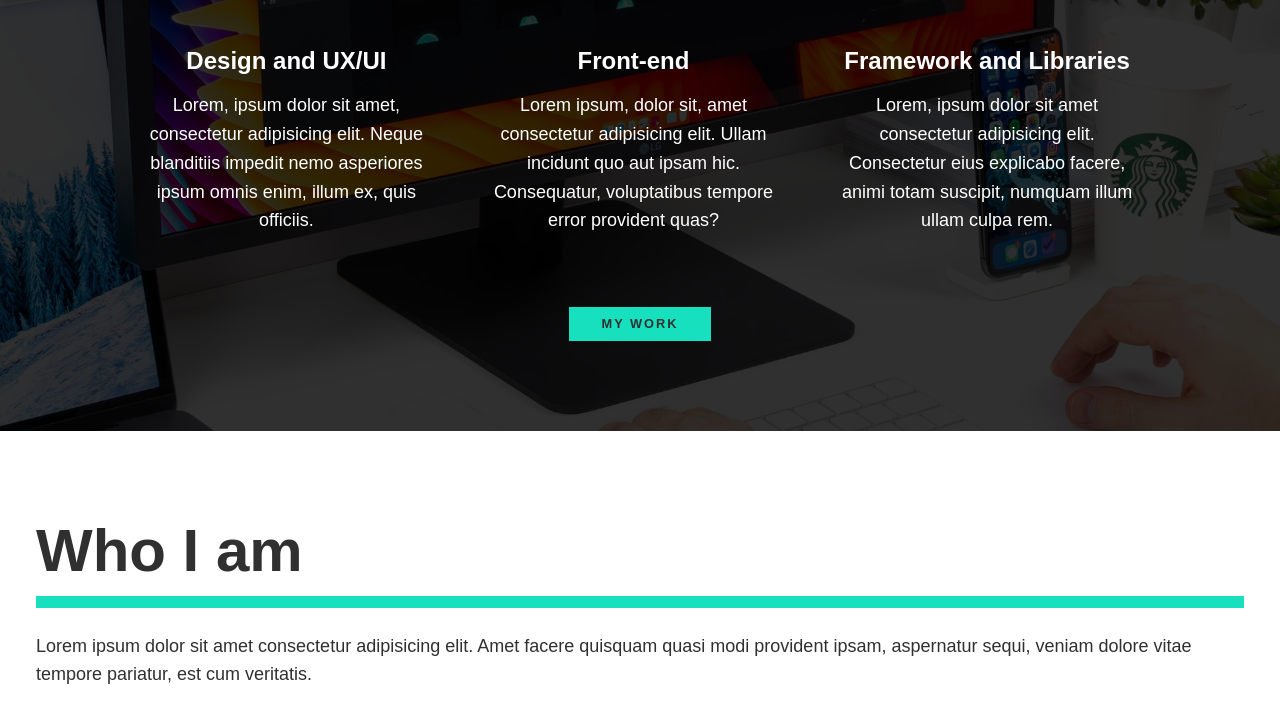
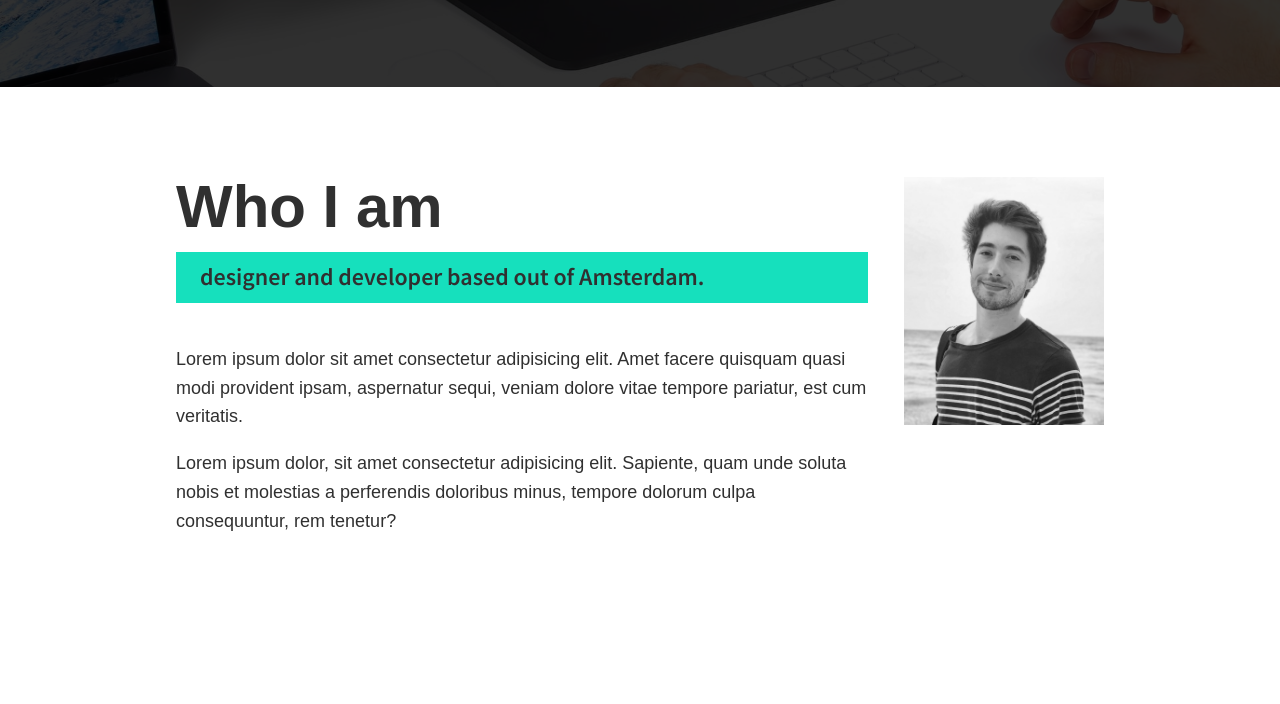
Before and after one commit to joselopr/JP_portfolio, a plain HTML site: page index.html in a window 1280 px wide. Shown: the part 1259-1963 px from the top of the page. Drawn offline with nearby package versions, Linux system fonts and the light colour scheme; a web font is replaced by a local one.

Commit message:
content centered, grid added to section about me

```diff
--- a/css/style.css
+++ b/css/style.css
@@ -47,7 +47,7 @@ body {
 
 img {
   display: block;
-  max-width: 50%;
+  max-width: 100%;
 }
 
 section {
@@ -94,6 +94,9 @@ h1 { font-size: var(--fs-h1);}
 h2 { font-size: var(--fs-h2);}
 h3 { font-size: var(--fs-h3);}
 
+.logo {
+  max-width: 20%;
+}
 
 .section__title {
   margin-bottom: .25em;
@@ -216,3 +219,35 @@ nav {
     margin-left: 2.5em;
   }
 }
+
+/* ABOUT ME */
+
+.about-me {
+  max-width: 1000px;
+  margin: 0 auto;
+}
+
+.about-me__img {
+
+}
+
+@media (min-width: 600px) {
+  .about-me {
+    display: grid;
+    grid-template-columns: 1fr 200px;
+    grid-template-areas:
+    "title img"
+    "subtitle img"
+    "text img";
+    grid-column-gap: 2em;
+  }
+
+  .section__title--about {
+    grid-area: title;
+  }
+
+  .about-me__img {
+    grid-area:  img;
+  }
+
+}
--- a/index.html
+++ b/index.html
@@ -70,12 +70,12 @@
 
   <section class="about-me" id="about">
     <h2 class="section__title section__title--about">Who I am</h2>
-    <p class="section__subtitle section__subtitle--about"></p>
+    <p class="section__subtitle section__subtitle--about">designer and developer based out of Amsterdam.</p>
     <div class="about-me__body">
       <p>Lorem ipsum dolor sit amet consectetur adipisicing elit. Amet facere quisquam quasi modi provident ipsam, aspernatur sequi, veniam dolore vitae tempore pariatur, est cum veritatis.</p>
       <p>Lorem ipsum dolor, sit amet consectetur adipisicing elit. Sapiente, quam unde soluta nobis et molestias a perferendis doloribus minus, tempore dolorum culpa consequuntur, rem tenetur?</p>
     </div>
-    <img src="images/IMG_JP.jpg" alt="another picture of Joselo">
+    <img src="images/IMG_JP.jpg" alt="another picture of Joselo" class="about-me__img">
   </section>
 
   <!-- MY WORK -->
```
